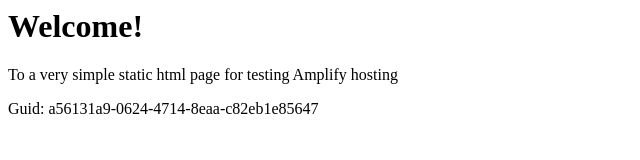
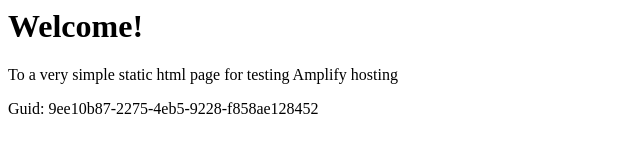
Before and after one commit to aws-aemilia-syd/Github-PR-Commit-Integration-Test-DoNotTouch-GitHubWebhookPushCanaryTest-v1-preprod-ap-southeast-2, a website: page src/index.html in a window 1280 px wide. Shown: the full height of the page, 0-640 px from the left. Drawn offline with Linux system fonts and the light colour scheme.

Commit message:
commit from integ tests

```diff
--- a/src/index.html
+++ b/src/index.html
@@ -12,6 +12,6 @@
 <body>
     <h1>Welcome!</h1>
     <p>To a very simple static html page for testing Amplify hosting</p>
-    <p>Guid: a56131a9-0624-4714-8eaa-c82eb1e85647</p></body>
+    <p>Guid: 9ee10b87-2275-4eb5-9228-f858ae128452</p></body>
 
 </html>
```
